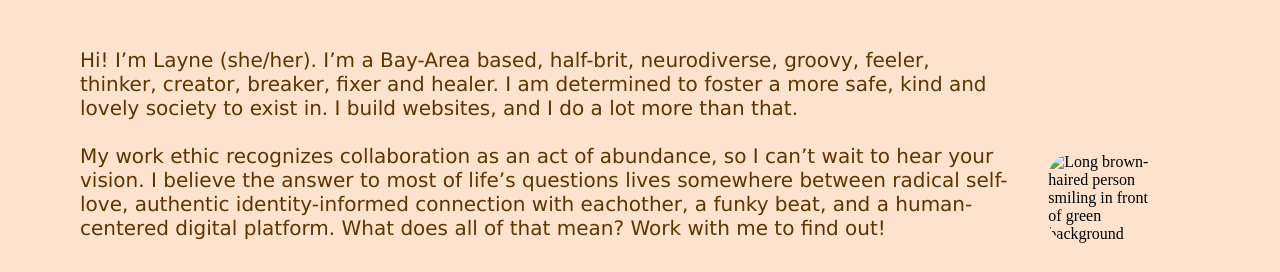
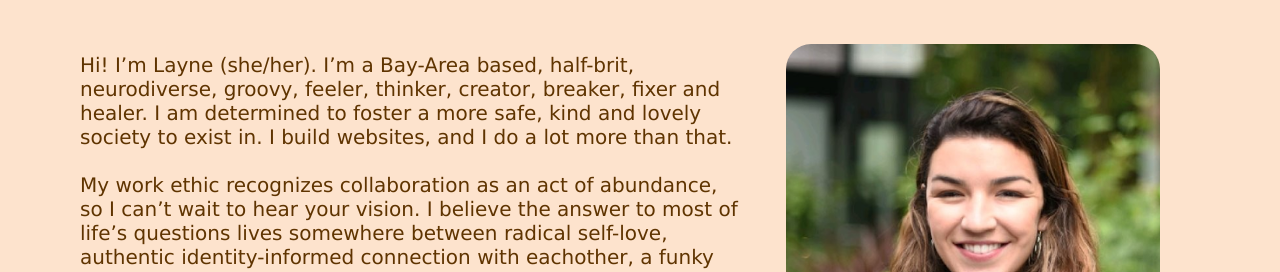
Before and after one commit to LayneAhlstrom/Portfolio_August, a plain HTML site: page Main/index.html in a window 1280 px wide. Shown: the part 528-800 px from the top of the page. Drawn offline with Linux system fonts and the light colour scheme.

Commit message:
re-added profile image

```diff
--- a/Main/index.html
+++ b/Main/index.html
@@ -69,7 +69,7 @@
 
                     </div>
                     <figure>
-                        <img src="C:\Users\Layne Ahlstrom\Desktop\my_class_repo\challenges\Portfolio_August\Assets\images\ProfessionalImage.PNG" alt="Long brown-haired person smiling in front of green background"/>
+                        <img src="ProfessionalImage.PNG" alt="Long brown-haired person smiling in front of green background"/>
                     </figure>
                 </div>
             </div>
```
Also changed, not shown: Main/ProfessionalImage.PNG (added).
